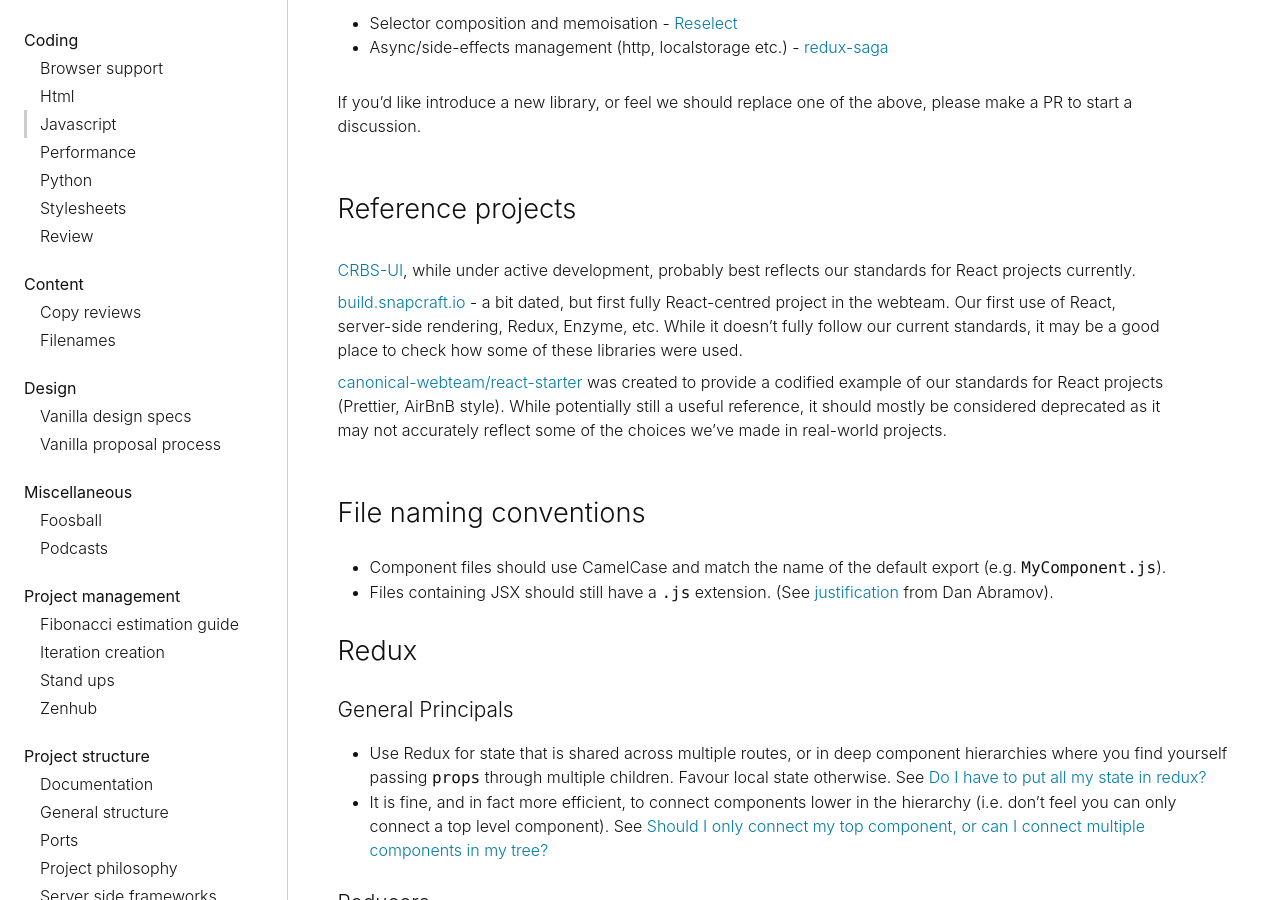
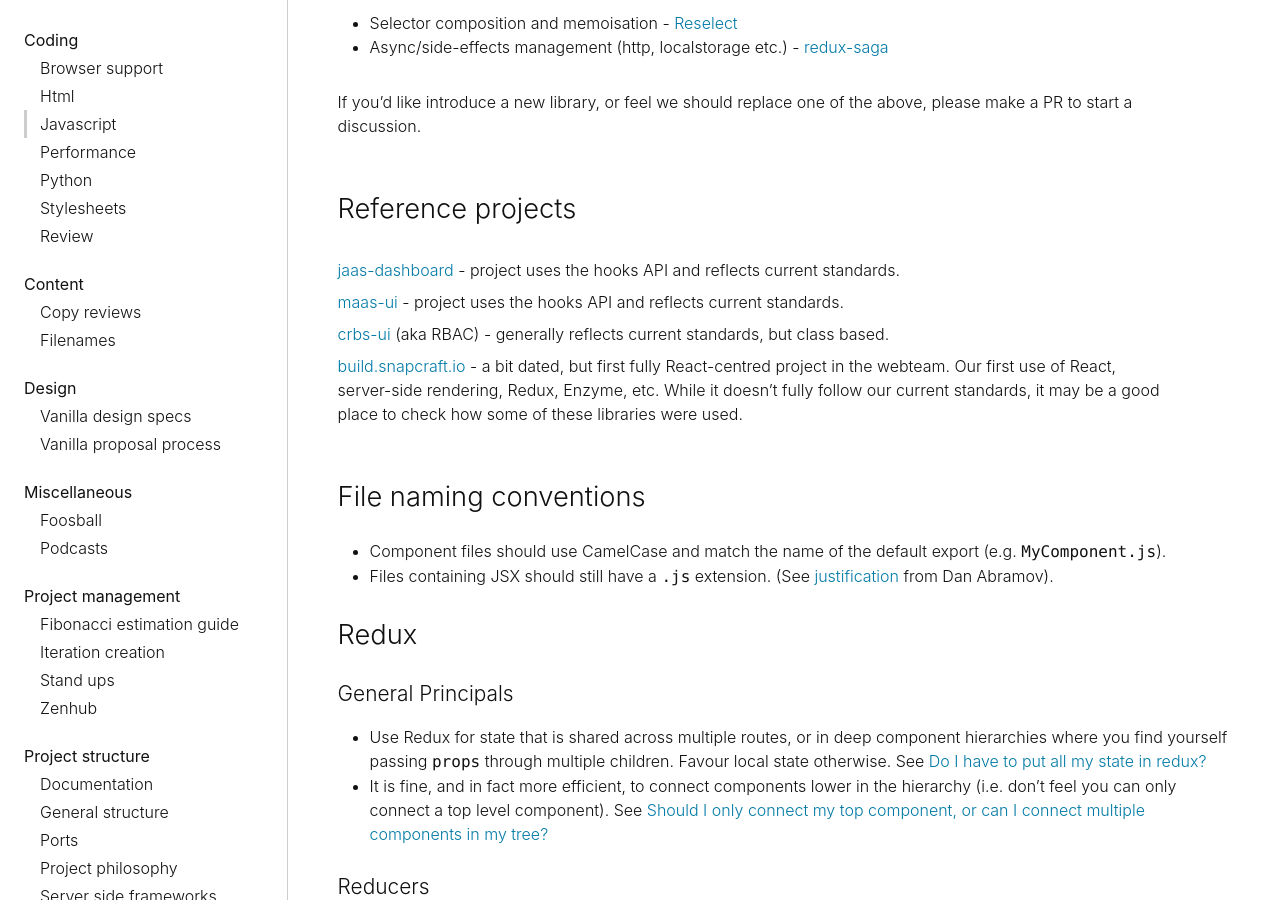
Before and after one commit to canonical-web-and-design/practices, a Jekyll site: the page built from coding/javascript.md, in a window 1280 px wide and 900 px high, scrolled down 3280 px. Built offline with Jekyll 4.4.1, drawn with Linux system fonts in a browser that asks for light colours; some web fonts are replaced.

Commit message:
Update reference react projects.

```diff
--- a/coding/javascript.md
+++ b/coding/javascript.md
@@ -105,11 +105,13 @@ If you'd like introduce a new library, or feel we should replace one of the abov
 
 ### Reference projects
 
-[CRBS-UI](https://git.launchpad.net/~crbs/crbs/+git/crbs-ui/tree/), while under active development, probably best reflects our standards for React projects currently.
+[jaas-dashboard](https://github.com/canonical-web-and-design/jaas-dashboard) - project uses the hooks API and reflects current standards.
+
+[maas-ui](https://github.com/canonical-web-and-design/maas-ui) - project uses the hooks API and reflects current standards.
+
+[crbs-ui](https://github.com/canonical-web-and-design/crbs-ui) (aka RBAC) - generally reflects current standards, but class based.
 
 [build.snapcraft.io](https://github.com/canonical-websites/build.snapcraft.io) - a bit dated, but first fully React-centred project in the webteam. Our first use of React, server-side rendering, Redux, Enzyme, etc. While it doesn't fully follow our current standards, it may be a good place to check how some of these libraries were used.
-
-[canonical-webteam/react-starter](https://github.com/canonical-webteam/react-starter) was created to provide a codified example of our standards for React projects (Prettier, AirBnB style). While potentially still a useful reference, it should mostly be considered deprecated as it may not accurately reflect some of the choices we've made in real-world projects.
 
 ### File naming conventions
 
```
